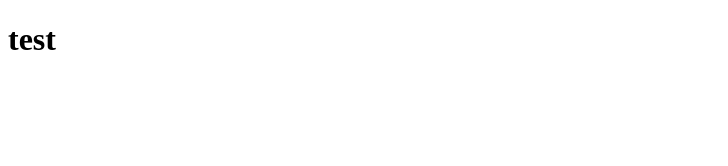
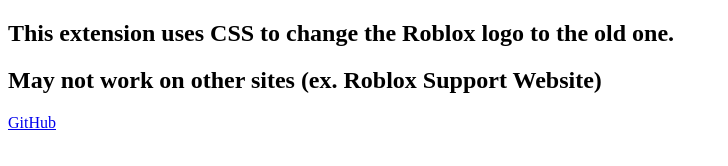
Before and after one commit to SegoGithub/old-rblx-logo, a browser extension: page index.html in a window 1280 px wide. Shown: the whole page, without its empty margins (0-728 px from the left). Drawn offline with Linux system fonts and the light colour scheme.

Commit message:
Add html page

```diff
--- a/index.html
+++ b/index.html
@@ -7,6 +7,8 @@
     <title>Old Roblox Logo</title>
 </head>
 <body>
-    <h1>test</h1>
+    <h2>This extension uses CSS to change the Roblox logo to the old one.</h2>
+    <h2>May not work on other sites (ex. Roblox Support Website)</h2>
+    <a href="github.com/SegoGithub/old-rblx-logo">GitHub</a>
 </body>
 </html>
```
Also changed, not shown: manifest.json.
